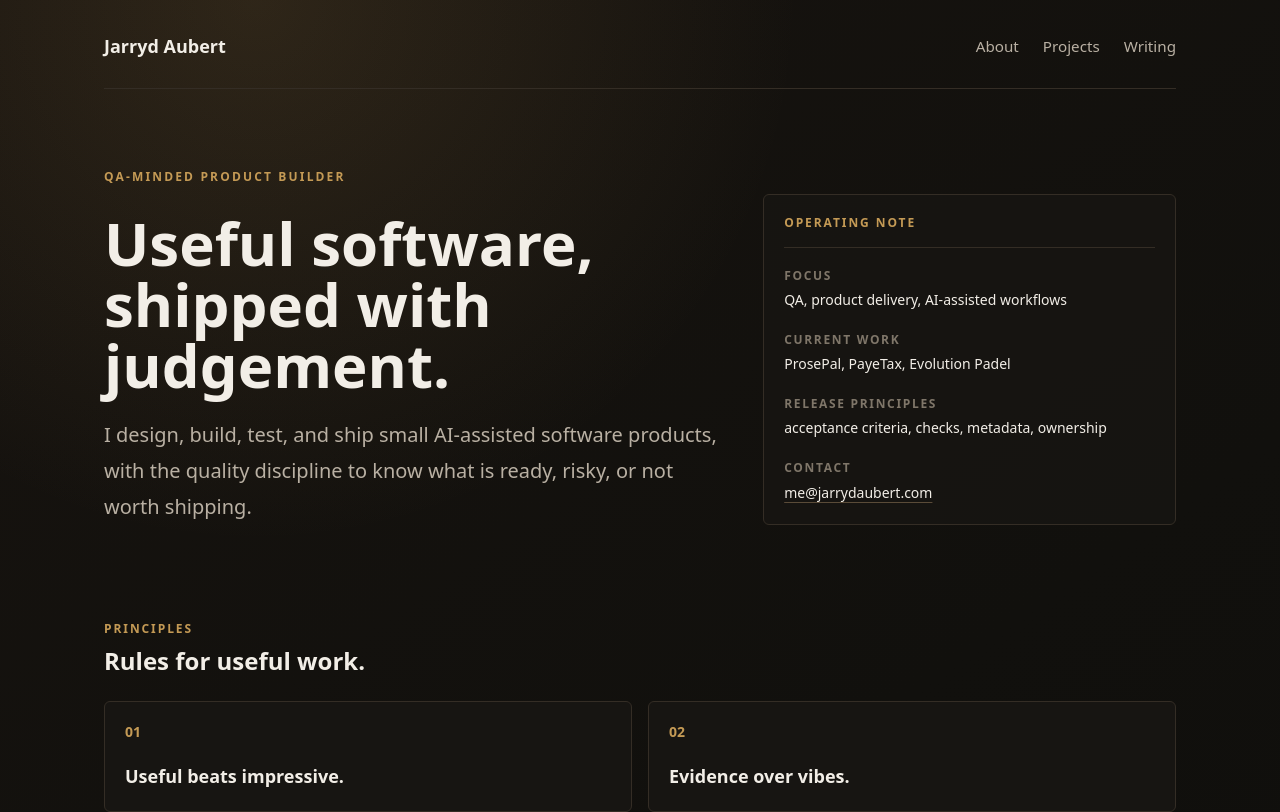
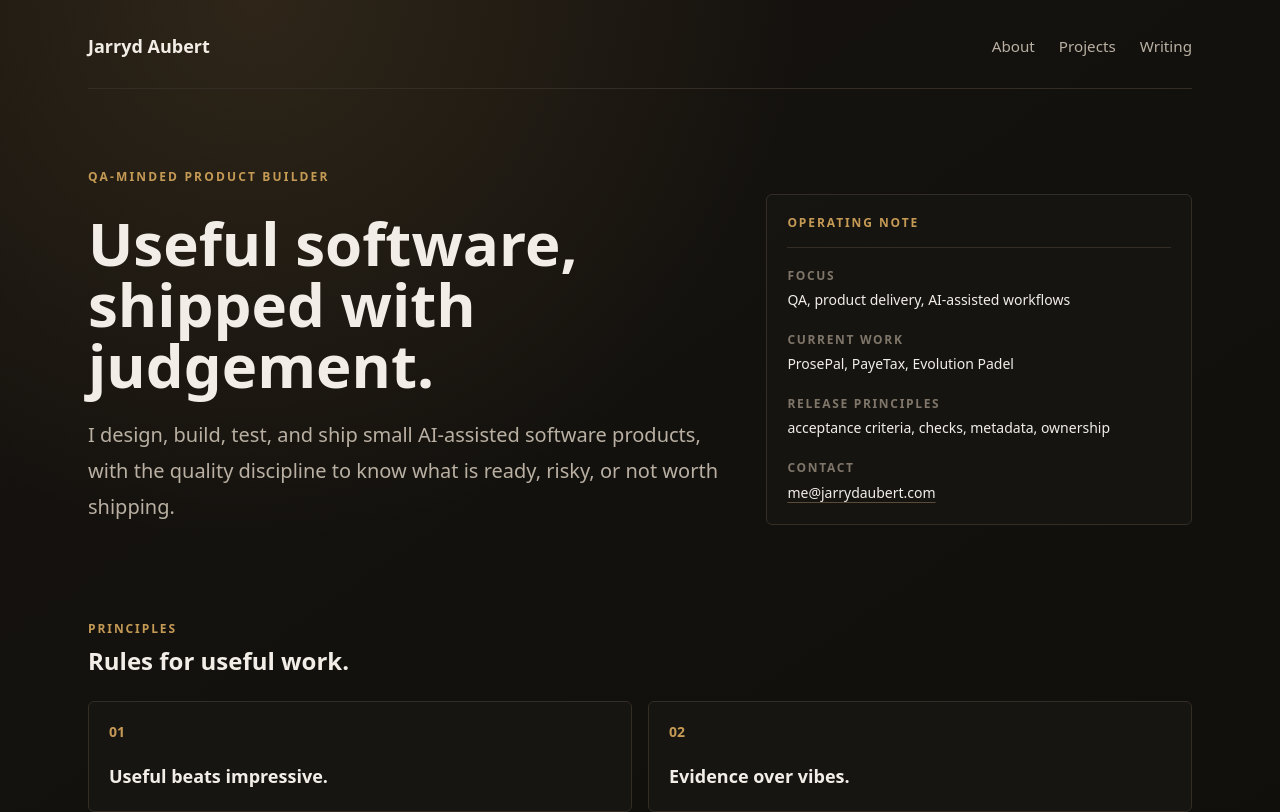
Before and after one commit to jarrydaubert/jarrydaubert.com, a Next.js app: page / in a window 1280 px wide. Shown: the top 812 px of the page. Built offline with nearby package versions, Linux system fonts and the light colour scheme.

Commit message:
fix: ease desktop hero measure

```diff
--- a/src/app/layout.tsx
+++ b/src/app/layout.tsx
@@ -25,7 +25,7 @@ export default function RootLayout({
         >
           Skip to content
         </a>
-        <div className="mx-auto flex min-h-screen w-full max-w-6xl flex-col px-5 py-6 sm:px-8 sm:py-8 lg:px-10">
+        <div className="mx-auto flex min-h-screen w-full max-w-6xl flex-col px-5 py-6 sm:px-8 sm:py-8 lg:px-10 xl:max-w-[74rem]">
           <SiteHeader />
           <main id="main-content" className="flex-1 py-14 sm:py-20">
             {children}
--- a/src/app/page.tsx
+++ b/src/app/page.tsx
@@ -54,7 +54,7 @@ export default function Home() {
             >
               Useful software, shipped with judgement.
             </h1>
-            <p className="max-w-2xl text-lg leading-8 text-[var(--color-muted)] sm:text-xl sm:leading-9">
+            <p className="max-w-2xl text-lg leading-8 text-[var(--color-muted)] sm:text-xl sm:leading-9 lg:max-w-[44rem]">
               I design, build, test, and ship small AI-assisted software
               products, with the quality discipline to know what is ready,
               risky, or not worth shipping.
```
